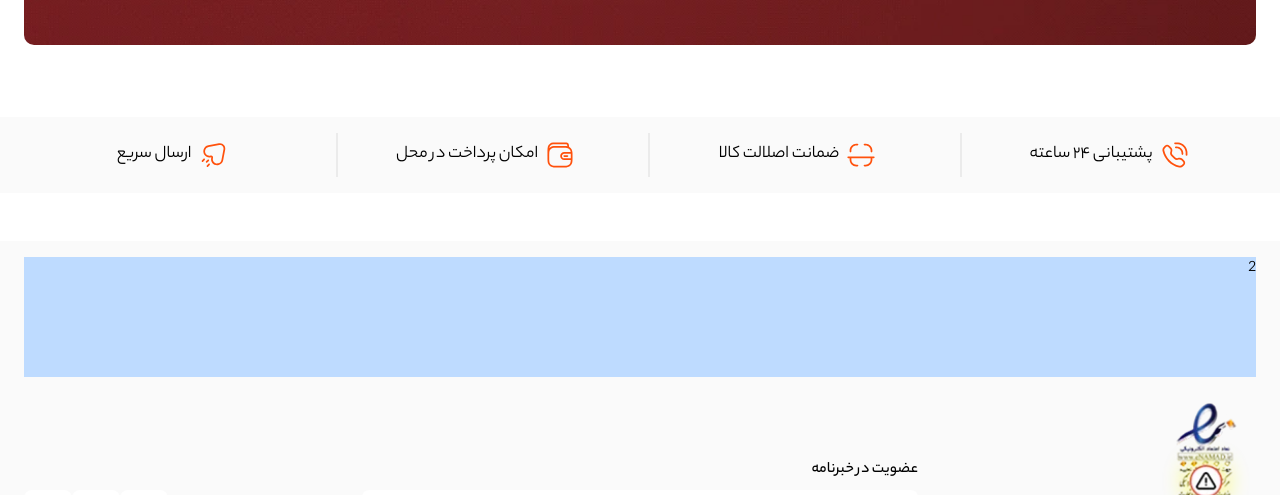
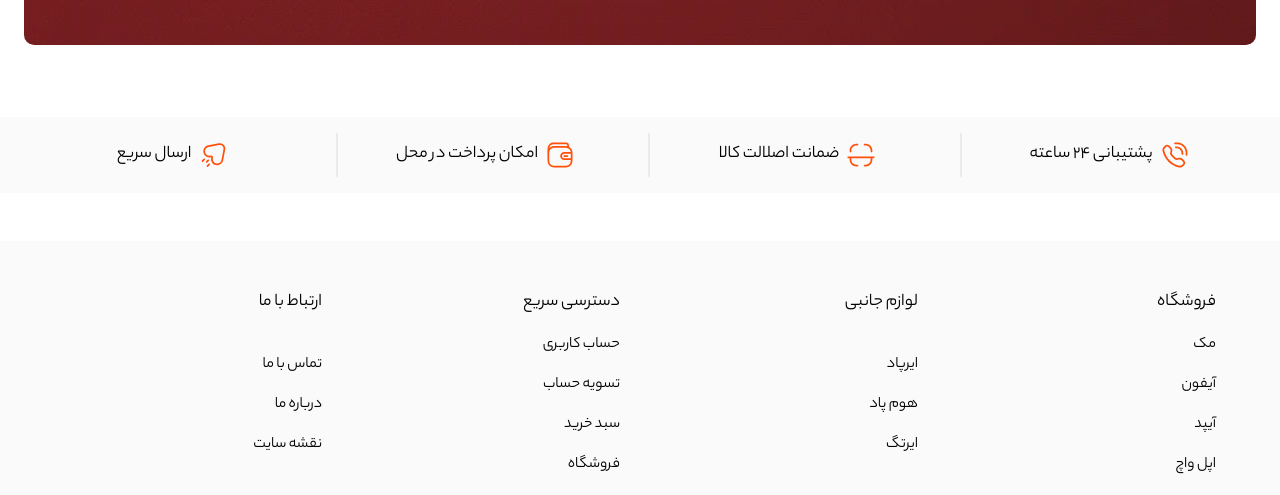
Before and after one commit to iammamad78/tailwind-v4, a website: page src/index.html in a window 1280 px wide. Shown: the part 4662-5157 px from the top of the page. Drawn offline with Linux system fonts and the light colour scheme.

Commit message:
category added to footer

```diff
--- a/src/index.html
+++ b/src/index.html
@@ -852,7 +852,109 @@
           </div>
         </div>
         <!-- category -->
-        <div class="w-full h-30 bg-blue-200 lg:order-1 lg:col-span-4">2</div>
+        <div
+          class="w-full lg:order-1 lg:col-span-4 my-8 lg:px-10 grid grid-cols-1 lg:grid-cols-4 gap-10"
+        >
+          <!-- accordion No1 -->
+          <div class="mb-4 grid grid-cols-7 items-center lg:items-start">
+            <input type="checkbox" class="hidden peer" id="accordion1" />
+            <label
+              for="accordion1"
+              class="col-span-6 cursor-pointer w-full text-base lg:text-lg"
+              >فروشگاه</label
+            >
+            <img
+              src="./assets/svg/arrow-bottom.svg"
+              alt=""
+              class="col-span-1 mr-auto w-4 peer-checked:rotate-180 lg:hidden transition-transform"
+            />
+            <div class="col-span-7 hidden lg:block max-lg:peer-checked:block">
+              <ul
+                class="text-xs lg:text-base max-lg:bg-white max-lg:rounded-lg max-lg:*:px-4 *:py-2 max-lg:divide-y divide-gray-100 mt-2"
+              >
+                <li>مک</li>
+                <li>آیفون</li>
+                <li>آیپد</li>
+                <li>اپل واچ</li>
+              </ul>
+            </div>
+          </div>
+
+          <!-- accordion No2 -->
+          <div class="mb-4 grid grid-cols-7 items-center lg:items-start">
+            <input type="checkbox" class="hidden peer" id="accordion2" />
+            <label
+              for="accordion2"
+              class="col-span-6 cursor-pointer w-full text-base lg:text-lg"
+              >لوازم جانبی</label
+            >
+            <img
+              src="./assets/svg/arrow-bottom.svg"
+              alt=""
+              class="col-span-1 mr-auto w-4 peer-checked:rotate-180 lg:hidden transition-transform"
+            />
+            <div class="col-span-7 hidden lg:block max-lg:peer-checked:block">
+              <ul
+                class="text-xs lg:text-base max-lg:bg-white max-lg:rounded-lg max-lg:*:px-4 *:py-2 max-lg:divide-y divide-gray-100 mt-2"
+              >
+                <li>ایرپاد</li>
+                <li>هوم پاد</li>
+                <li>ایرتگ</li>
+              </ul>
+            </div>
+          </div>
+
+          <!-- accordion No3 -->
+          <div class="mb-4 grid grid-cols-7 items-center lg:items-start">
+            <input type="checkbox" class="hidden peer" id="accordion3" />
+            <label
+              for="accordion3"
+              class="col-span-6 cursor-pointer w-full text-base lg:text-lg"
+            >
+              دسترسی سریع
+            </label>
+            <img
+              src="./assets/svg/arrow-bottom.svg"
+              alt=""
+              class="col-span-1 mr-auto w-4 peer-checked:rotate-180 lg:hidden transition-transform"
+            />
+            <div class="col-span-7 hidden lg:block max-lg:peer-checked:block">
+              <ul
+                class="text-xs lg:text-base max-lg:bg-white max-lg:rounded-lg max-lg:*:px-4 *:py-2 max-lg:divide-y divide-gray-100 mt-2"
+              >
+                <li>حساب کاربری</li>
+                <li>تسویه حساب</li>
+                <li>سبد خرید</li>
+                <li>فروشگاه</li>
+              </ul>
+            </div>
+          </div>
+
+          <!-- accordion No4 -->
+          <div class="mb-4 grid grid-cols-7 items-center lg:items-start">
+            <input type="checkbox" class="hidden peer" id="accordion4" />
+            <label
+              for="accordion4"
+              class="col-span-6 cursor-pointer w-full text-base lg:text-lg"
+            >
+              ارتباط با ما
+            </label>
+            <img
+              src="./assets/svg/arrow-bottom.svg"
+              alt=""
+              class="col-span-1 mr-auto w-4 peer-checked:rotate-180 lg:hidden transition-transform"
+            />
+            <div class="col-span-7 hidden lg:block max-lg:peer-checked:block">
+              <ul
+                class="text-xs lg:text-base max-lg:bg-white max-lg:rounded-lg max-lg:*:px-4 *:py-2 max-lg:divide-y divide-gray-100 mt-2"
+              >
+                <li>تماس با ما</li>
+                <li>درباره ما</li>
+                <li>نقشه سایت</li>
+              </ul>
+            </div>
+          </div>
+        </div>
         <!-- social logos -->
         <div
           class="w-full lg:order-4 flex justify-between lg:justify-end items-center lg:items-end max-lg:bg-white rounded-2xl max-lg:py-4 max-lg:px-5"
@@ -878,8 +980,10 @@
           <img src="./assets/images/enamad.webp" alt="" class="w-15 lg:w-25" />
         </div>
       </div>
-      <div class="text-center border-t border-[#0000001A] py-2 lg:border-0 lg:bg-white lg:py-5 mt-4 lg:mt-8">
-        <p class="text-xs lg:text-base ">
+      <div
+        class="text-center border-t border-[#0000001A] py-2 lg:border-0 lg:bg-white lg:py-5 mt-4 lg:mt-8"
+      >
+        <p class="text-xs lg:text-base">
           تمامی حقوق برای
           <span class="text-primary">وبسایت اپل استور</span> محفوظ است.
         </p>
```
Also changed, not shown: dist/output.css.
